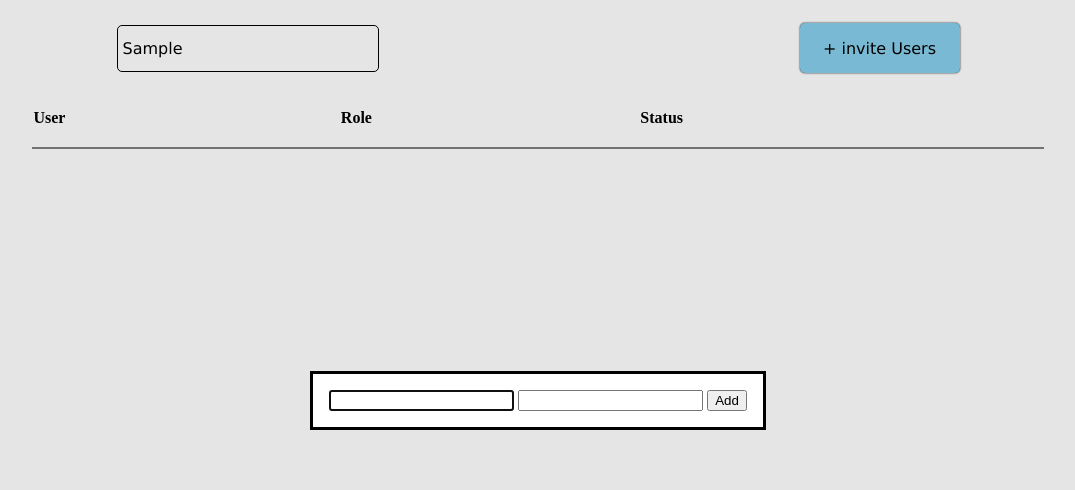
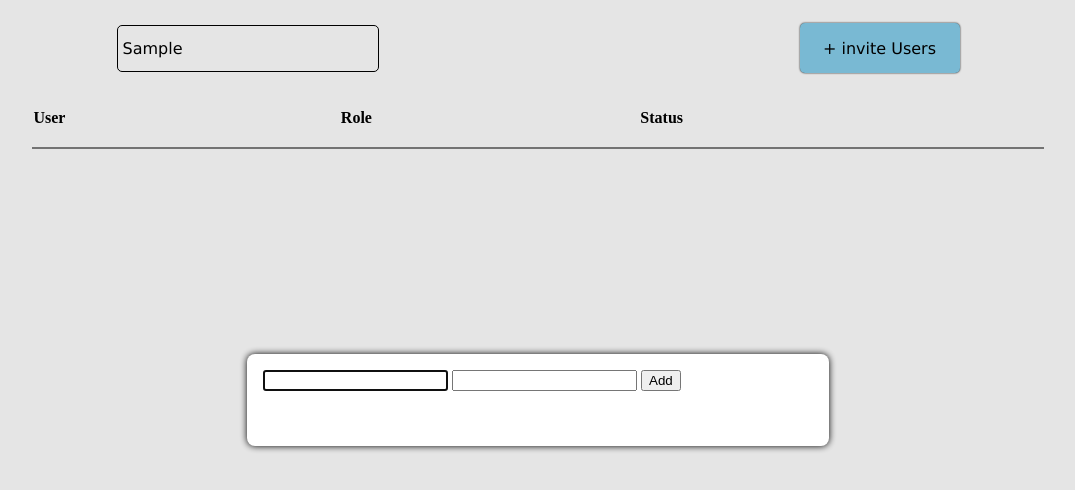
Before and after one commit to Mukhammadullo/Simple_ToDo_List_4, a plain HTML site: page index.html in a window 1280 px wide. Both pictures are taken after typing "Sample" into the empty fields and a click on the button "+ invite Users". Shown: the whole page, without its empty margins (102-1177 px from the left). Drawn offline with Linux system fonts and the light colour scheme.

Commit message:
dialogAdd_style

```diff
--- a/style.css
+++ b/style.css
@@ -32,11 +32,11 @@
      font-size: 16px;
      font-family: 'Lucida Sans', 'Lucida Sans Regular', 'Lucida Grande', 'Lucida Sans Unicode', Geneva, Verdana, sans-serif;
      border-radius: 5px;
-    box-shadow: 0px 0px 2px black;
+     box-shadow: 0px 0px 2px black;
  }
 
  .inviteBtn:hover {
-    box-shadow: 0px 0px 6px black;
+     box-shadow: 0px 0px 6px black;
  }
 
  /* inpSearch */
@@ -54,6 +54,17 @@
      box-shadow: 0px 0px 5px black;
  }
 
+
+
+ /* dialogAdd */
+ .dialogAdd {
+     width: 550px;
+     height: 60px;
+     border: none;
+     box-shadow: 0px 0px 7px black;
+     border-radius: 8px;
+ }
+
  .sta {
      width: 80px;
      height: 30px;
```
